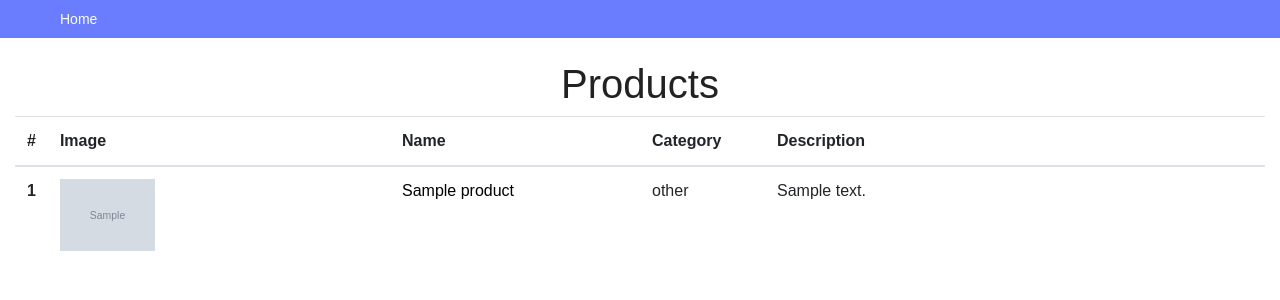
After one commit to DinaraKA/exam_8_reviews, a Django app: page / in a window 1280 px wide. The commit adds this page. Shown: the top 300 px of the page. Run offline with Django 3.2, Linux system fonts and the light colour scheme; tables that the repository leaves empty hold one stand-in row (values such as "Sample post"); grey boxes marked "Sample" are stand-in pictures; parts of the project's set-up code (start-up, migrations or seed data) failed here and were passed over; some libraries are stand-ins or nearby versions.

Commit message:
Added main page(product list). Added option to add image. Added navbar to base.html

```diff
--- a/source/main/settings.py
+++ b/source/main/settings.py
@@ -121,3 +121,6 @@ USE_TZ = True
 # https://docs.djangoproject.com/en/2.2/howto/static-files/
 
 STATIC_URL = '/static/'
+
+MEDIA_URL = '/uploads/'
+MEDIA_ROOT = 'uploads'
--- a/source/main/urls.py
+++ b/source/main/urls.py
@@ -23,4 +23,4 @@ urlpatterns = [
     path('admin/', admin.site.urls),
     path('accounts/', include('accounts.urls')),
     path('', include('webapp.urls'))
-]
+] + static(settings.MEDIA_URL, document_root=settings.MEDIA_ROOT)
--- a/source/webapp/static/css/style.css
+++ b/source/webapp/static/css/style.css
@@ -0,0 +1,125 @@
+body {
+    color: #222222;
+    font-family: Arial, sans-serif;
+    margin-top: 60px;
+}
+
+h1 {
+    text-align: center;
+}
+
+h3 {
+    text-align: center;
+}
+
+.container {
+    max-width: 1300px;
+    width: 100%;
+    margin: 0 auto;
+}
+
+.navbar-my {
+    display: block;
+    background: #6a7dff;
+    position: fixed;
+    top: 0;
+    right: 0;
+    left: 0;
+    font-size: 0;
+    box-sizing: border-box;
+    padding: 7px 30px;
+}
+
+.menu {
+    font-size: 14px;
+    line-height: 1;
+    padding: 0;
+    margin: 0;
+    display: block;
+    color: #fffee8;
+}
+
+.menu li {
+    display: inline-block;
+}
+
+.menu a {
+    display: inline-block;
+    text-decoration: none;
+    color: inherit;
+    padding: 5px 15px;
+}
+
+.menu a:hover {
+    color: darkblue;
+    text-decoration: underline;
+}
+
+.menu-right{
+    float: right;
+}
+
+.search {
+    text-align: end;
+}
+
+table a{
+     color: black;
+     text-decoration: none;
+}
+
+.field-error {
+    border: solid 1px red;
+    box-shadow: red 0 0 3px;
+}
+
+.form-error {
+	background: #f0d2ac;
+	border: solid red;
+    padding: 15px ;
+	color: black;
+    line-height: 100%;
+}
+
+.form-required {
+    color: red;
+    font-weight: bold;
+}
+
+.form-control {
+    padding: 5px;
+    font-size: 16px;
+    border-radius: 5px;
+    display: block;
+    width: 100%;
+    border: solid 1px lightgray;
+    box-sizing: border-box;
+    background: white;
+}
+
+.btn {
+    background: #6a7dff;
+    color: white;
+}
+
+.btn a{
+    color: white;
+}
+.btn:hover{
+    color: black;
+}
+.tables {
+    display: inline-flex;
+}
+
+.symbol{
+    text-align: center;
+}
+
+.pre {
+    white-space: pre-wrap;
+}
+ .img{
+     width: 30%;
+     height: 30%;
+ }
--- a/source/webapp/templates/base.html
+++ b/source/webapp/templates/base.html
@@ -12,7 +12,26 @@
     {% block styles %}{% endblock %}
 </head>
 <body>
-{% block menu %}{% endblock %}
+<nav class="navbar-my">
+    <div class="container">
+        <ul class="menu">
+            <li><a href="{% url 'webapp:index' %}">Home</a></li>
+            {% block menu %}{% endblock %}
+{#            <li class="menu-right">#}
+{#                <ul>#}
+{#                    {% if request.user.is_authenticated %}#}
+{#                        <li><a href="{% url 'accounts:user_index' %}">Users</a></li>#}
+{#                        <li style="color: darkblue;">Hello, <a href="{%  url 'accounts:user_detail' request.user.pk %}">{{request.user}}!</a></li>#}
+{#                        <li><a href="{% url 'accounts:logout' %}">Log out</a></li>#}
+{#                    {% else %}#}
+{#                        <li><a href="{% url 'accounts:login' %}">Log in</a></li>#}
+{#                        <li><a href="{% url 'accounts:register' %}">Sign up</a></li>#}
+{#                    {% endif %}#}
+{#                </ul>#}
+{#            </li>#}
+        </ul>
+    </div>
+</nav>
 <div class="container">
     {% block content %}{% endblock %}
 </div>
--- /dev/null
+++ b/source/webapp/templates/index.html
@@ -0,0 +1,32 @@
+{% extends 'base.html' %}
+{% block menu %}
+{#        <li><a href="{% url 'webapp:task_add' %}">Add Product</a></li>#}
+{% endblock %}
+{% block content %}
+    <h1>Products</h1>
+    <form method="POST" action="{% url 'webapp:index' %}">
+        {% csrf_token %}
+        <table class="table">
+            <thead>
+                <tr>
+                   <th scope="col">#</th>
+                   <th scope="col">Image</th>
+                   <th scope="col" style="width: 20%">Name</th>
+                   <th scope="col" style="width: 10%">Category</th>
+                   <th scope="col" style="width: 40%">Description</th>
+                </tr>
+            </thead>
+            {% for product in products %}
+                <tbody>
+                    <tr>
+                        <th scope="row">{{ forloop.counter }}</th>
+                        <th><img src="{{ product.image.url }}" class="img" alt="product image"></th>
+                        <td><a href="#">{{ product.name }}</a></td>
+                        <td>{{ product.category }}</td>
+                        <td>{{ product.description }}</td>
+                    </tr>
+                </tbody>
+            {% endfor %}
+        </table>
+    </form>
+{% endblock %}
--- a/source/webapp/urls.py
+++ b/source/webapp/urls.py
@@ -1,7 +1,9 @@
 from django.urls import path
+
+from webapp.views import IndexView
 
 app_name = 'webapp'
 
 urlpatterns = [
-
+    path('', IndexView.as_view(), name='index'),
 ]
--- a/source/webapp/views.py
+++ b/source/webapp/views.py
@@ -1,3 +1,8 @@
-from django.shortcuts import render
+from django.views.generic import ListView
+from webapp.models import Product
 
-# Create your views here.
+
+class IndexView(ListView):
+    model = Product
+    context_object_name = 'products'
+    template_name = 'index.html'
```
